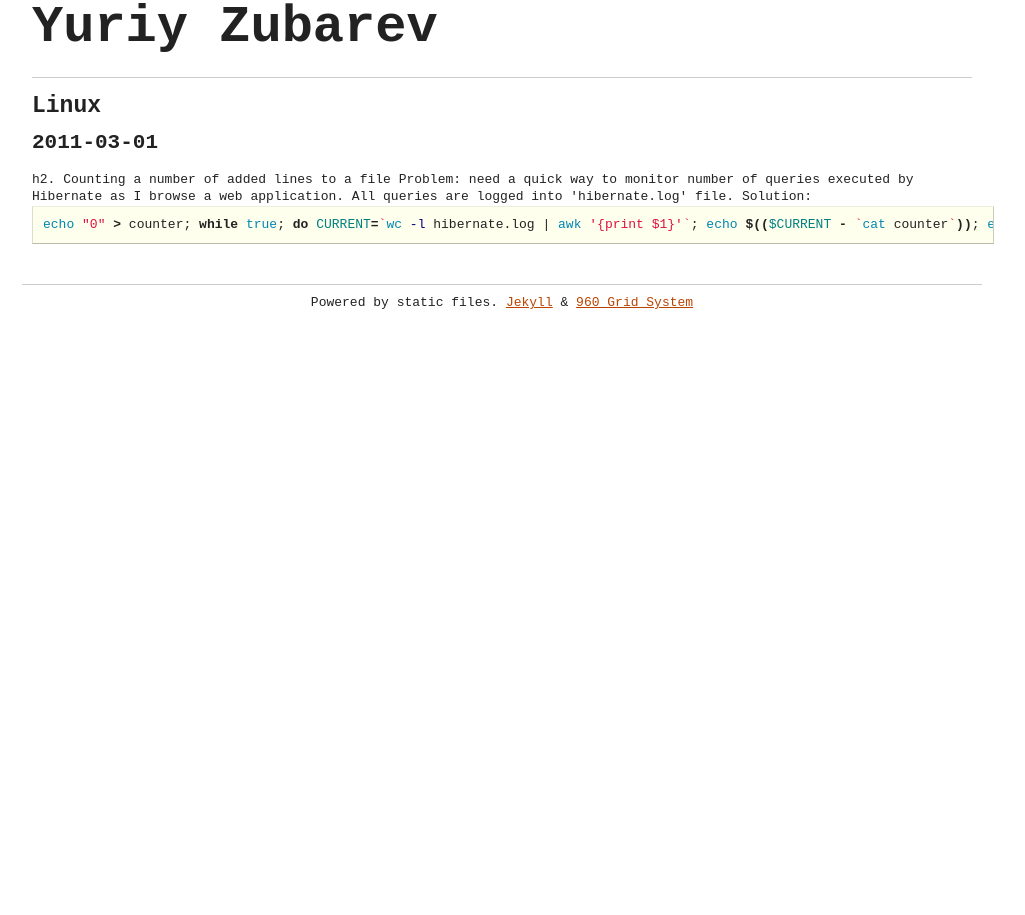
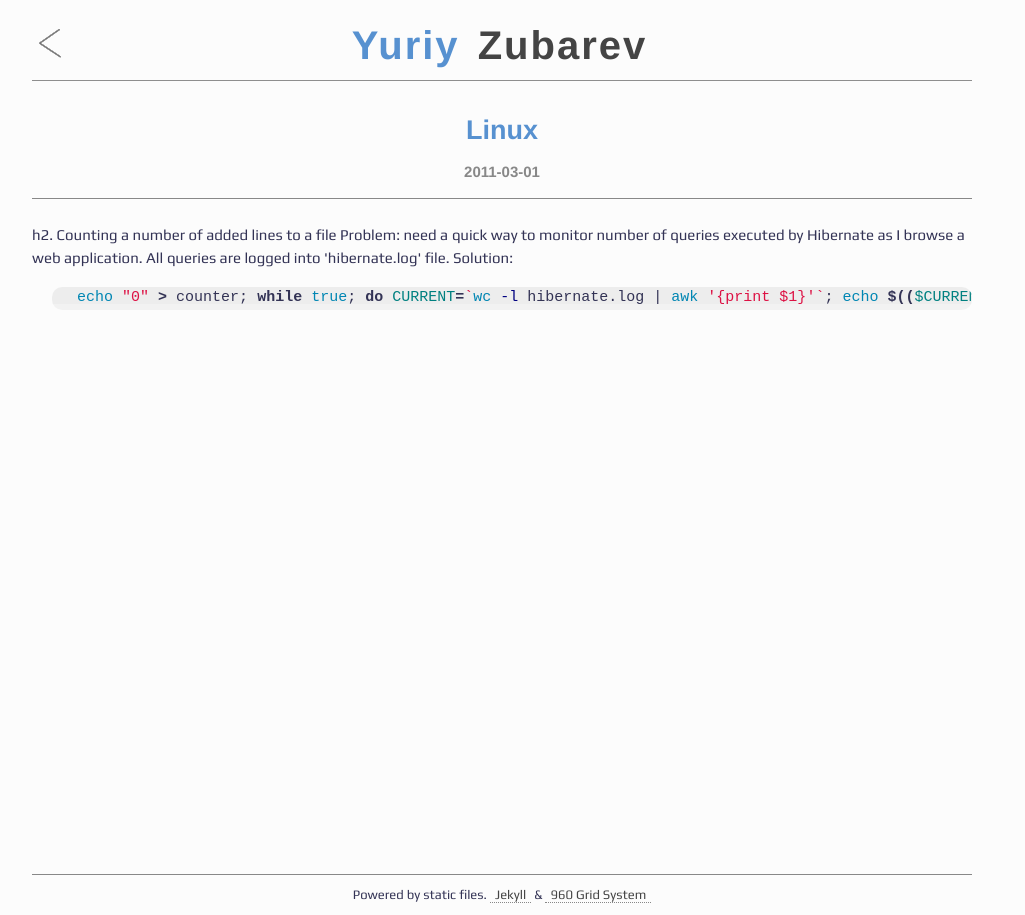
Before and after one commit to yuriyzubarev/yuriy-zubarev.com, a Jekyll site: the page built from cheatsheet/_posts/2011-03-01-linux.textile, in a window 1280 px wide. Shown: the whole page, without its empty margins (138-1163 px from the left). Built offline with Jekyll 4.4.1, drawn with Linux system fonts in a browser that asks for light colours; some web fonts are replaced.

Commit message:
new website design

```diff
--- a/_layouts/default.html
+++ b/_layouts/default.html
@@ -1,7 +1,9 @@
 <!DOCTYPE html>
 
-<html>
+<html lang="en">
   <head>
+     <link href='http://fonts.googleapis.com/css?family=Play' rel='stylesheet' type='text/css'>
+     <link href='http://fonts.googleapis.com/css?family=Nixie+One' rel='stylesheet' type='text/css'>
      <meta http-equiv="content-type" content="text/html; charset=utf-8" />
      <meta name="viewport" content="width=device-width; initial-scale=1; minimum-scale=1; maximum-scale=1" />
      <meta name="author" content="Yuriy Zubarev" />
@@ -16,10 +18,12 @@
        <meta namne="description" content="{{ page.summary }}" />
      {% endif %}
 
+     <!--[if lt IE 9]><script src="//html5shiv.googlecode.com/svn/trunk/html5.js"></script><![endif]-->
+
      <link rel="stylesheet" href="/css/reset.css" type="text/css" />
      <link rel="stylesheet" href="/css/text.css" type="text/css" />
      <link rel="stylesheet" href="/css/syntax.css" type="text/css" />
-     <link rel="stylesheet" href="/css/site.css" type="text/css" />
+     <link rel="stylesheet" href="/css/main.css" type="text/css" />
 
      {% for css in page.css %}
        <link rel="stylesheet" href="{{ css }}" type="text/css" />
@@ -50,20 +54,12 @@
 
   <body>
 
-      <header class="container_12">
-         <h1 class="grid_12"><a href="/">Yuriy Zubarev</a></h1>
-      </header>
+      {{ content }}
 
-      <div class="clear"></div>
-
-      <div class="container_12">
-          {{ content }}
-      </div>
-
-      <div class="clear"></div>
-
-      <footer class="container_12">
-      Powered by static files. <a href="http://github.com/mojombo/jekyll">Jekyll</a> &amp; <a href="http://960.gs/">960 Grid System</a>
+      <footer class="container_12" id="ftr">
+      	<p class="grid_12">
+      		Powered by static files. <a href="http://github.com/mojombo/jekyll">Jekyll</a> &amp; <a href="http://960.gs/">960 Grid System</a>
+      	</p>
       </footer>
 
     {% for js in page.javascript %}
--- a/_layouts/post.html
+++ b/_layouts/post.html
@@ -2,8 +2,26 @@
 layout: default
 ---
 
-<div id="post" class="grid_12">
-  <h2>{{ page.title }}</h2>
-  <h3>{{ page.date | date:"%Y-%m-%d" }}</h3>
-  {{ content }}
+<header id="hdr">
+	<div class="container_12">
+		<div class="grid_12">
+			<a href="/" class="arrow"></a>
+		</div>
+	</div>
+</header>
+
+<div id="wrp">
+	<div class="container_12">
+		<h1><a href="/">Yuriy <strong>Zubarev</strong></a></h1>
+	</div>
+
+	<div class="container_12" id="main">
+		<div id="post" class="grid_12">
+			<h2>{{ page.title }}</h2>
+			<h3>{{ page.date | date:"%Y-%m-%d" }}</h3>
+
+			{{ content }}
+
+		</div>
+	</div>
 </div>
--- /dev/null
+++ b/css/main.css
@@ -0,0 +1,317 @@
+a, abbr, acronym, address, applet, article, aside, audio, b, big, blockquote, body, canvas, caption, center, cite, code, dd, del, details, dfn, dialog, div, dl, dt, em, embed, fieldset, figcaption, figure, font, footer, form, h1, h2, h3, h4, h5, h6, header, hgroup, hr, html, i, iframe, img, ins, kbd, label, legend, li, mark, menu, meter, nav, object, ol, output, p, pre, progress, q, rp, rt, ruby, s, samp, section, small, span, strike, strong, sub, summary, sup, table, tbody, td, tfoot, th, thead, time, tr, tt, u, ul, var, video, xmp {
+border: 0;
+margin: 0;
+padding: 0;
+font-size: 100%;
+}
+
+html, body {
+height: 100%;
+}
+
+body{
+font-size:15px;
+font-family:"Play", "Lucida Sans Unicode", "Lucida Grande", sans-serif;
+background: #fcfcfc;
+color:#335;
+}
+
+article, aside, details, figcaption, figure, footer, header, hgroup, menu, nav, section {
+display: block;
+}
+
+b, strong {
+font-weight: bold;
+}
+
+img {
+color: transparent;
+font-size: 0;
+vertical-align: middle;
+-ms-interpolation-mode: bicubic;
+}
+
+table {
+border-collapse: collapse;
+border-spacing: 0;
+}
+
+th, td, caption {
+font-weight: normal;
+vertical-align: top;
+text-align: left;
+}
+
+q {
+quotes: none;
+}
+
+q:before,  q:after {
+content: '';
+content: none;
+}
+
+sub,  sup,  small {
+font-size: 75%;
+}
+
+sub,  sup {
+line-height: 0;
+position: relative;
+vertical-align: baseline;
+}
+
+sub {
+bottom: -0.25em;
+}
+
+sup {
+top: -0.5em;
+}
+
+/*------------------------------*/
+
+h3{
+font-size: 15px;
+margin:0 0 25px 0;
+color:#888;
+padding-bottom:15px;
+border-bottom:1px solid #888;
+}
+
+ol{
+list-style: decimal;
+}
+
+ul{
+list-style: circle;
+}
+
+li {
+display: list-item;
+margin: 0 0 7px 25px;
+}
+
+/*---------------*/
+
+#indhead .grid_12{
+padding-bottom:20px;
+border-bottom:1px solid #888;
+}
+
+#hdr{
+width:100%;
+height:auto;
+position:fixed;
+top:0;
+left:0;
+background:#fcfcfc;
+opacity:0.95;
+z-index:3;
+}
+
+#hdr div.grid_12{
+position:relative;
+height:80px;
+border-bottom:1px solid #888;
+}
+
+h1{
+letter-spacing:2px;
+position:relative;
+margin:15px auto 0;
+font-size:40px;
+text-align:center;
+z-index:3;
+width:400px;
+}
+
+h1 a strong{
+color:#444;
+font-weight:700;
+padding:0 5px;
+-webkit-transition: color 0.4s linear, color 0.4s linear;
+-moz-transition: color 0.4s linear, color 0.4s linear;
+}
+
+h1 a{
+color:#5791D0;
+border:none;
+text-decoration:none;
+text-shadow:none;
+-webkit-transition: color 0.4s linear, color 0.4s linear;
+-moz-transition: color 0.4s linear, color 0.4s linear;
+}
+
+h1 a:hover{
+background:none;
+color:#444;
+}
+
+h1 a:hover strong{
+color:#5791D0;
+}
+
+h2{
+margin-top:0px;
+font-size: 27px;
+color:#5791D0;
+margin-bottom:10px;
+}
+
+h1, h2, h3{
+font-family: 'Nixie One',  'Helvetica Neue', Arial, 'Liberation Sans', FreeSans, sans-serif;
+text-align:center;
+}
+
+a{
+text-decoration:none;
+color:#5791D0;
+border-bottom:1px dotted #888;
+}
+
+a:hover{
+background:#eee;
+border:none;
+border-radius:3px;
+}
+
+li a{
+border:none;
+color:#555;
+padding:0 5px;
+-webkit-transition: background-color 0.3s linear, color 0.3s linear;
+-moz-transition: background-color 0.3s linear, color 0.3s linear;
+}
+
+#wrp {
+min-height: 100%;
+}
+
+#main {
+padding-top:35px;
+padding-bottom:40px;
+overflow:auto;
+}
+
+.indmain{
+overflow:auto;
+padding-bottom:40px;
+}
+
+#main p{
+margin:5px 0 15px;
+line-height:1.7;
+text-align:justify;
+}
+
+#ftr{
+position:relative;
+clear:both;
+margin-top:-41px;
+height:40px;
+}
+
+#ftr p{
+border-top:1px solid #888;
+font-size:13px;
+text-align:center;
+line-height:40px;
+}
+
+#ftr a{
+color:#444;
+padding:0 5px;
+-webkit-transition: background-color 0.4s linear, color 0.4s linear;
+-moz-transition: background-color 0.4s linear, color 0.4s linear;
+border-none;
+}
+
+#ftr a:hover{
+background:#ccc;
+}
+
+#main img{
+border:1px solid #888;
+padding:8px;
+}
+
+img.fright{
+float:right;
+margin: 5px 0 15px 15px;
+}
+
+img.fleft{
+float:left;
+margin: 5px 10px 10px 0;
+}
+
+blockquote{
+background:#EFEFEF;
+padding:10px 20px 10px 70px;
+border-radius:10px;
+position:relative;
+overflow:hidden;
+margin:18px 0 18px 20px;
+z-index:1;
+}
+
+
+blockquote:before{
+content:'"';
+position:absolute;
+font-style:italic;
+font-family:Georgia, "Times New Roman", Times, serif;
+font-size:120px;
+line-height:50px;
+color:#ddd;
+left:0;
+text-shadow:none;
+top:30px;}
+
+#hdr a.arrow{
+display:block;
+position:relative;
+top:28px;
+left:5px;
+width:24px;
+height:30px;
+background: url(../images/arrows.png) no-repeat;
+border:none;
+}
+
+#hdr a.arrow:hover{
+background-position:-23px 0;
+}
+
+h2.indh{
+margin:0;
+padding:15px 0;
+text-align:left;
+}
+
+ul.indexul{
+border-top:1px solid #aaa;
+list-style:none;
+margin-bottom:25px;
+padding-top:10px;
+}
+
+ul.indexul:hover{
+border-color:#5791D0;;
+}
+
+.indexul li{
+margin:10px 0;
+}
+
+.indexul li a{
+display:block;
+-webkit-transition: color 0.4s linear, color 0.4s linear;
+-moz-transition: color 0.4s linear, color 0.4s linear;
+}
+
+.indexul li a:hover{
+background:none;
+color:#5791D0;;
+}
--- a/css/site.css
+++ /dev/null
@@ -1,46 +0,0 @@
-body {
-    font-family: monospace, "Helvetica Neue", Arial, Helvetica, sans-serif;
-    line-height: 130%;
-    color: #222;
-}
-
-a, a:hover, a:active {
-    color: #b40;
-}
-
-h1 a, h1 a:link, h1 a:visited {
-    text-decoration: none;
-    color: #222;
-}
-
-header h1 {
-    margin-top: 20px;
-    padding-bottom: 40px;
-    font-size: 4em;
-    border-bottom: 1px solid #ccc;
-}
-
-#posts a {
-    font-size: 120%;
-    text-decoration: none;
-}
-
-blockquote {
-    quotes: none;
-    border-left: 10px solid #ccc;
-    padding-left: 10px;
-    margin-bottom: 10px;
-}
-
-footer {
-    text-align: center;
-    margin-top: 20px;
-    padding-top: 10px;
-    padding-bottom: 10px;
-    border-top: 1px solid #ccc;
-}
-
-img {
-    padding-left: 10px;
-    padding-right: 10px;
-}
--- a/css/syntax.css
+++ b/css/syntax.css
@@ -1,17 +1,14 @@
 /* From http://github.com/mojombo/tpw/raw/master/css/syntax.css */
 
-pre {
-    background: #ffe;
-    width: 100%;
+body pre {
+    background:url(../images/code.png);
     overflow: auto;
     overflow-y: hidden;
-    border: 1px solid;
-    border-color: #eed #ccb #bba #ddc;
-    padding: 10px;
+    padding: 0 25px;
+	margin:18px 0 18px 20px;
+	border-radius:10px;
 }
-.highlight  {
-    background: #fff;
-}
+.highlight  { background: transparent; }
 .highlight .c { color: #999988; font-style: italic } /* Comment */
 .highlight .err { color: #a61717; background-color: #e3d2d2 } /* Error */
 .highlight .k { font-weight: bold } /* Keyword */
--- a/note/_posts/2011-05-12-macleans-biggest-issue-ever.textile
+++ b/note/_posts/2011-05-12-macleans-biggest-issue-ever.textile
@@ -3,7 +3,7 @@ layout: post
 title: Macleans - Our Biggest News Issue Ever
 ---
 
-!>/images/macleans-biggest-ever.jpg!
+<img src="/images/macleans-biggest-ever.jpg" class="fright" alt=""/>
 
 It's a funny coincidence. Last week I unsubscribed from Macleans magazine and earlier this week I received yet another confirmation supporting my decision. Macleans proudly stated on the front: "Our Biggest News Issue Ever".
 
```
Also changed, not shown: blog/toastmasters/_posts/2011-05-12-cc-2-time-travel.textile (+4 -5 lines), index.textile (+21 -10 lines), images/arrows.png (added), images/code.png (added), 1 other file.
